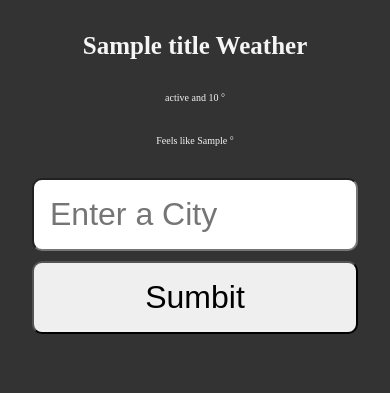
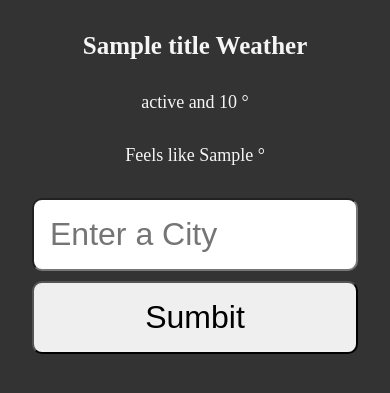
Before and after one commit to Glenn-Sensei/python-weather, a Python web app: template templates/weather.html in a window 390 px wide. Shown: the top 393 px of the page. Run offline with Jinja, Linux system fonts and the light colour scheme; the template is opened without the code that fills it: most values are stand-ins (such as "Sample title", 1, 10 or a date in 2020).

Commit message:
Increase font size of paragraph text

```diff
--- a/static/styles/style.css
+++ b/static/styles/style.css
@@ -35,6 +35,6 @@ button {
   }
 
   p {
-    font-size: 10px;
+    font-size: 18px;
   }
 }
```
